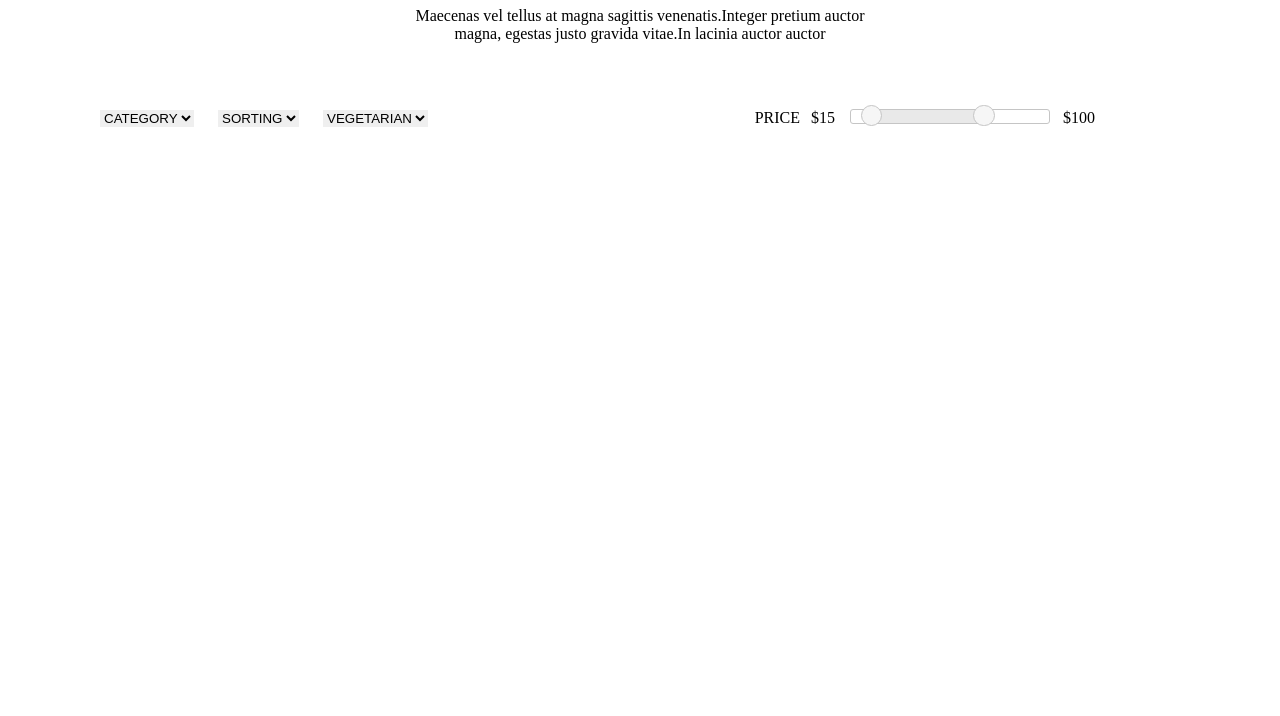
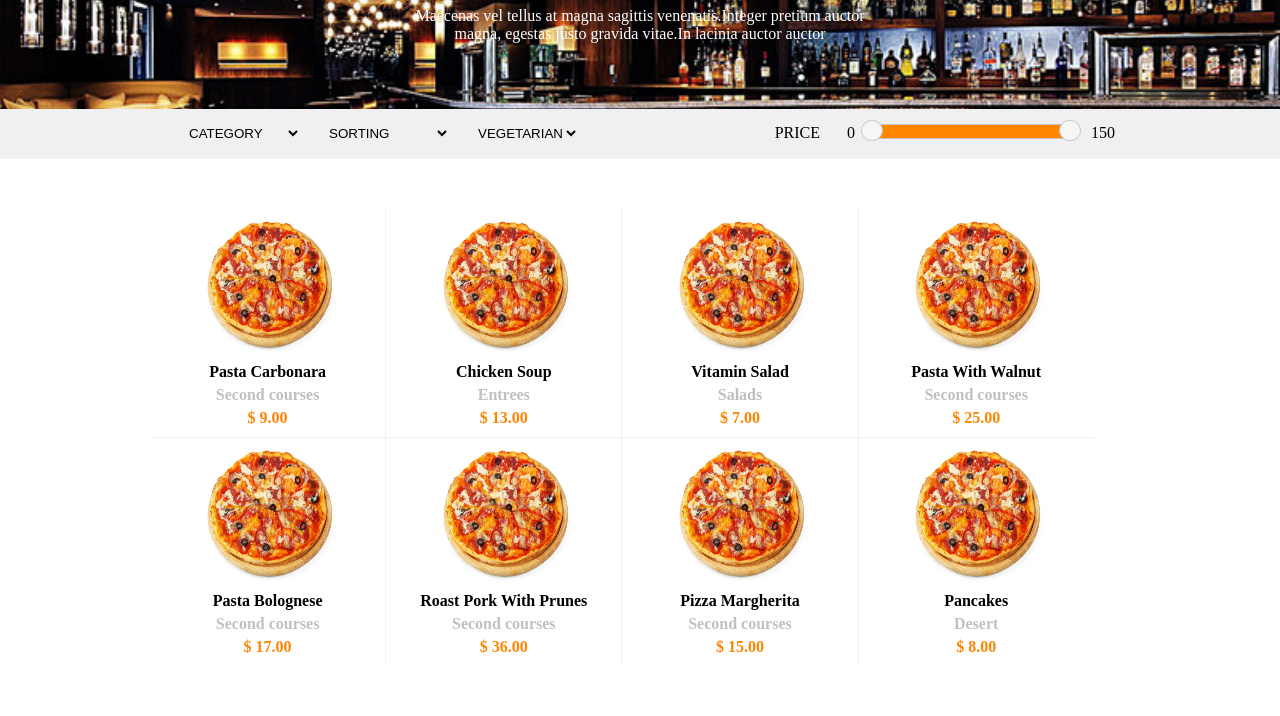
Before and after one commit to Bozgabogdan/Bozgabogdan.github.io, a plain HTML site: page Eureka.html in a window 1280 px wide. Shown: the part 169-885 px from the top of the page. Before the commit the page ends 800 px from the top, so only its background shows below. Drawn offline with nearby package versions, Linux system fonts and the light colour scheme.

Commit message:
add style , filtering , render elements

```diff
--- a/Eureka.css
+++ b/Eureka.css
@@ -18,26 +18,39 @@ body {
 .header {
 	padding-top: 20px;
 	padding-bottom: 50px;
+	background-image: url('./assets/background-image-bar.jpg');
+	background-repeat: no-repeat, repeat;
+	background-size: cover;
+	color: white;
 }
 
 .price-range {
 	display: inline-block;
 	float: right;
-	margin-right: 230px;
 	width: 200px;
+	position: absolute;
+	top: 15px;
+	left: 870px;
+}
+
+.sorting-menu {
+	background-color: rgb(240,240,242);
+	height: 50px;
 	position: relative;
 }
-
-
 
 .select-menu {
 	display: inline-block;
 	margin-left: 100px;
+	position: absolute;
+	top: 15px;
+	left: 85px;
 }
 
 select {
 	margin-right: 20px;
 	border-style: none;
+	background-color: rgb(240,240,242);
 }
 
 .logo {
@@ -58,7 +71,7 @@ a {
 li.dot::before {
 
 	content: "\2022";
-	color: red;
+	color: rgb(253,133,0);
 	margin-left: 10px;
 }
 
@@ -92,3 +105,69 @@ label {
 .slider-range .ui-slider-handle.ui-state-default.ui-corner-all {
 	border-radius: 25px;
 }
+
+.products {
+	display: flex;
+	flex-wrap: wrap;
+	padding: 50px 150px 50px 150px;
+
+
+
+}
+
+.product {
+	width: 24%;
+	text-align: center;
+	cursor: pointer;
+	background-color: white;
+	border-right: 1px solid rgb(240,240,242);
+	padding-bottom:10px;
+
+}
+
+.product:nth-child(4n) {
+	border-right: none;
+}
+.product:nth-child(-n+4) {
+	border-bottom: 1px solid rgb(240,240,242);
+}
+
+.product:hover {
+	transform: scale(1.10);
+	border:  1px solid rgb(240,240,242);
+	border-radius: 2px;
+
+}
+.product-image {
+	width: 150px;
+	height: 150px;
+}
+
+
+.product-title {
+	display: block;
+	font-weight: bold;
+}
+.product-type {
+	display: block;
+	color: rgb(192,192,192);
+	font-weight: bold;
+}
+
+.product-price {
+	display: block;
+	color: rgb(253,133,0);
+	font-weight: bold;
+}
+
+.item-info {
+	margin-bottom: 5px;
+}
+
+.fa-coffee {
+	color: rgb(253,133,0);
+}
+
+.ui-widget-header {
+	background-color: rgb(253,133,0) !important;
+}
--- a/Eureka.html
+++ b/Eureka.html
@@ -49,14 +49,21 @@
 					<select class="category">
 						<option value="" disabled selected>CATEGORY
 						</option>
+						<option value="Salads">Salads</option>
+						<option value="Second Courses">Second courses</option>
+						<option value="Entrees">Entrees</option>
+						<option value="Desert">Desert</option>
 					</select>
 					<select class="sorting">
 						<option value="" disabled selected>SORTING
 						</option>
+						<option value="Price Ascending">Price Ascending</option>
+						<option value="Price Descending">Price Descending</option>
 					</select>
 					<select class="vegetarian">
 						<option value="" disabled selected>VEGETARIAN
 						</option>
+						<option value="Salads">Salads</option>
 					</select>
 				</div>
 				<div class="price-range">
--- a/eureka.js
+++ b/eureka.js
@@ -1,35 +1,44 @@
 $( function() {
 
+
    var food = [{
-    tile : "Pasta Carbonara",
+    title : "Pasta Carbonara",
+    image: "./assets/pizza.jpg",
     type : "Second courses",
     price : 9
   },{
     title : "Chicken Soup",
+    image: "./assets/pizza.jpg",
     type : "Entrees",
     price : 13
   },{
     title : "Vitamin Salad",
+    image: "./assets/pizza.jpg",
     type : "Salads",
     price : 7
   },{
-    tilte : "Pasta With Walnut",
+    title : "Pasta With Walnut",
+    image: "./assets/pizza.jpg",
     type : "Second courses",
     price : 25
   },{
-    tilte : "Pasta Bolognese",
+    title : "Pasta Bolognese",
+    image: "./assets/pizza.jpg",
     type : "Second courses",
     price : 17
   },{
-    tilte : "Roast Pork With Prunes",
+    title : "Roast Pork With Prunes",
+    image: "./assets/pizza.jpg",
     type : "Second courses",
     price : 36
   },{
-    tilte : "Pizza Margherita",
+    title : "Pizza Margherita",
+    image: "./assets/pizza.jpg",
     type : "Second courses",
     price : 15
   },{
     title : "Pancakes",
+    image: "./assets/pizza.jpg",
     type : "Desert",
     price : 8
   }];
@@ -41,16 +50,70 @@ $( function() {
       range: true,
       min: 0,
       max: 150,
-      values: [ 15, 100 ],
+      values: [ 0, 150 ],
       slide: function( event, ui ) {
-        $( ".amount1" ).text( "$" + ui.values[ 0 ]);
-        $(" .amount2").text("$" + ui.values[ 1 ]);
+        $( ".amount1" ).text(ui.values[ 0 ]);
+        $(" .amount2").text(ui.values[ 1 ]);
+        getFromLocalStorage();
       }
     });
 
-    $( ".amount1" ).text( "$" + $( ".slider-range" ).slider( "values", 0 ));
-    $(".amount2").text("$" + $( ".slider-range" ).slider( "values", 1 ));
+    $( ".amount1" ).text($( ".slider-range" ).slider( "values", 0 ));
+    $(".amount2").text($( ".slider-range" ).slider( "values", 1 ));
+
+
   }
 
   sliderRange();
+  getFromLocalStorage();
+
+  function render (array) {
+    for(let i=0; i < array.length; i++ ){
+      let product = $('<div>');
+      let image = $('<img>');
+      let productInfo = $('<div>');
+      let title = $('<span>' + array[i].title + '</span>');
+      let type = $('<span>' + array[i].type + '</span>');
+      let price = $(`<span>$  ${Number(array[i].price).toFixed(2)}  </span>`);
+
+      image.attr('src',array[i].image);
+
+      product.addClass('product');
+      image.addClass('product-image');
+      productInfo.addClass('product-info');
+      title.addClass('product-title item-info');
+      type.addClass('product-type item-info');
+      price.addClass('product-price');
+
+
+
+
+      product.append(image);
+      product.append(productInfo);
+      productInfo.append(title);
+      productInfo.append(type);
+      productInfo.append(price);
+
+
+      $('.products').append(product);
+    }
+  }
+
+  function getFromLocalStorage () {
+    var arrStorage = localStorage.getItem('itemToSave');
+    var arr = JSON.parse(arrStorage);
+    var filteredArray = [];
+    const amount1 = parseInt($('.amount1').text());
+    const amount2 = parseInt($('.amount2').text());
+    console.log(amount2);
+    for(let i = 0; i < arr.length; i++) {
+
+      if( arr[i].price > amount1 && arr[i].price < amount2 ) {
+        filteredArray.push(arr[i]);
+      }
+    }
+
+    $('.products').html('');
+    render(filteredArray);
+  }
 });
```
Also changed, not shown: assets/17659694-4d32-473c-943c-8ba0efc1d6d6_20x.jpg (added), assets/background-image-bar.jpg (added), assets/background-restaurant-objects-on-blurred-260nw-1139048189.jpg (added), assets/pizza.jpg (added).
